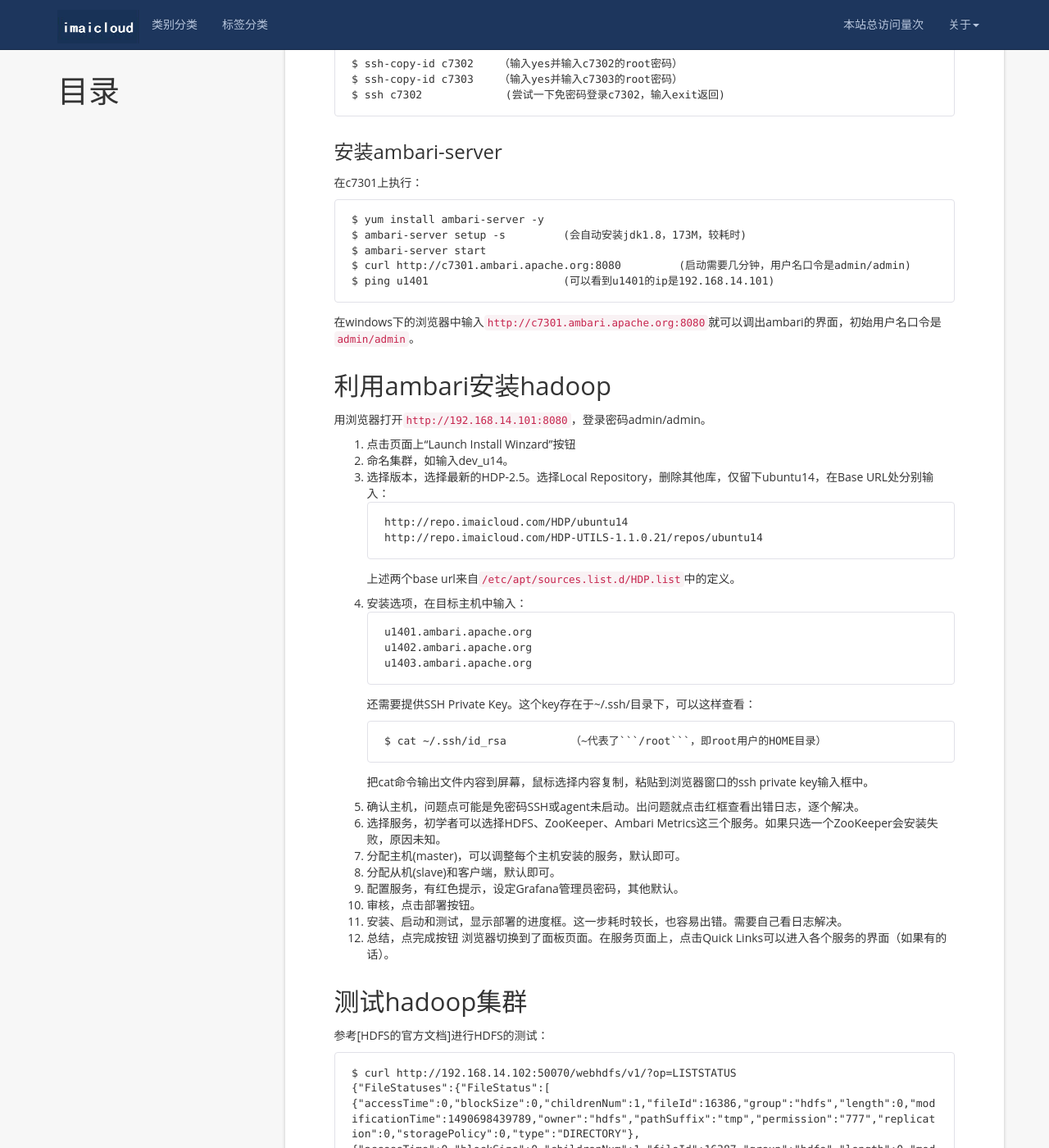
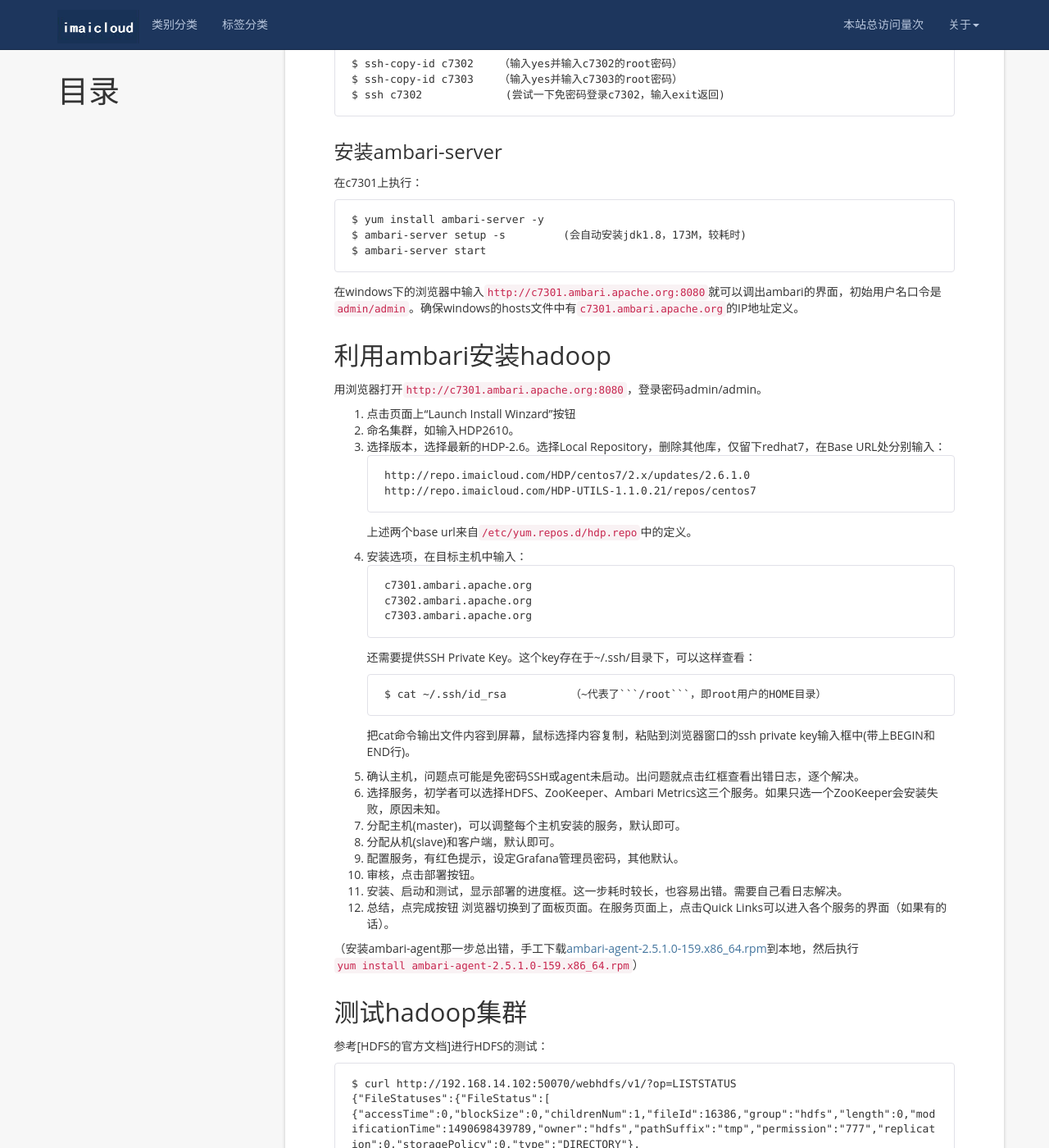
Before and after one commit to zhanglan/blog-1, a Jekyll site: the page built from _posts/2017-7-1- Ambari在本地VM(centos7.3)部署hadoop集群.md, in a window 1280 px wide and 1400 px high, scrolled down 1934 px. Shown: the whole window at 82% size. Built offline with Jekyll 4.4.1, drawn with Linux system fonts in a browser that asks for light colours; nearby versions of some CDN libraries; comment, search, counter and statistics services are not loaded.

Commit message:
Update 2017-7-1- Ambari在本地VM(centos7.3)部署hadoop集群.md

````diff
--- a/_posts/2017-7-1- Ambari在本地VM(centos7.3)部署hadoop集群.md
+++ b/_posts/2017-7-1- Ambari在本地VM(centos7.3)部署hadoop集群.md
@@ -73,33 +73,31 @@ $ ssh c7302             (尝试一下免密码登录c7302，输入exit返回)
 $ yum install ambari-server -y
 $ ambari-server setup -s         (会自动安装jdk1.8，173M，较耗时)
 $ ambari-server start
-$ curl http://c7301.ambari.apache.org:8080         (启动需要几分钟，用户名口令是admin/admin)
-$ ping u1401                     (可以看到u1401的ip是192.168.14.101)
 ```
-在windows下的浏览器中输入```http://c7301.ambari.apache.org:8080```就可以调出ambari的界面，初始用户名口令是`admin/admin`。
+在windows下的浏览器中输入```http://c7301.ambari.apache.org:8080```就可以调出ambari的界面，初始用户名口令是`admin/admin`。确保windows的hosts文件中有`c7301.ambari.apache.org`的IP地址定义。
 
 ## 利用ambari安装hadoop
 
-用浏览器打开```http://192.168.14.101:8080```，登录密码admin/admin。
+用浏览器打开```http://c7301.ambari.apache.org:8080```，登录密码admin/admin。
  1. 点击页面上“Launch Install Winzard”按钮
- 2. 命名集群，如输入dev_u14。
- 3. 选择版本，选择最新的HDP-2.5。选择Local Repository，删除其他库，仅留下ubuntu14，在Base URL处分别输入：
+ 2. 命名集群，如输入HDP2610。
+ 3. 选择版本，选择最新的HDP-2.6。选择Local Repository，删除其他库，仅留下redhat7，在Base URL处分别输入：
 ```
-http://repo.imaicloud.com/HDP/ubuntu14
-http://repo.imaicloud.com/HDP-UTILS-1.1.0.21/repos/ubuntu14
+http://repo.imaicloud.com/HDP/centos7/2.x/updates/2.6.1.0
+http://repo.imaicloud.com/HDP-UTILS-1.1.0.21/repos/centos7
 ```
-上述两个base url来自```/etc/apt/sources.list.d/HDP.list```中的定义。
+上述两个base url来自`/etc/yum.repos.d/hdp.repo`中的定义。
  4. 安装选项，在目标主机中输入：
 ```
-u1401.ambari.apache.org
-u1402.ambari.apache.org
-u1403.ambari.apache.org
+c7301.ambari.apache.org
+c7302.ambari.apache.org
+c7303.ambari.apache.org
 ```
 还需要提供SSH Private Key。这个key存在于~/.ssh/目录下，可以这样查看：
 ```
 $ cat ~/.ssh/id_rsa          （~代表了```/root```，即root用户的HOME目录）
 ```
-把cat命令输出文件内容到屏幕，鼠标选择内容复制，粘贴到浏览器窗口的ssh private key输入框中。
+把cat命令输出文件内容到屏幕，鼠标选择内容复制，粘贴到浏览器窗口的ssh private key输入框中(带上BEGIN和END行)。
  5. 确认主机，问题点可能是免密码SSH或agent未启动。出问题就点击红框查看出错日志，逐个解决。
  6. 选择服务，初学者可以选择HDFS、ZooKeeper、Ambari Metrics这三个服务。如果只选一个ZooKeeper会安装失败，原因未知。
  7. 分配主机(master)，可以调整每个主机安装的服务，默认即可。
@@ -109,6 +107,8 @@
  11. 安装、启动和测试，显示部署的进度框。这一步耗时较长，也容易出错。需要自己看日志解决。
  12. 总结，点完成按钮
 浏览器切换到了面板页面。在服务页面上，点击Quick Links可以进入各个服务的界面（如果有的话）。
+
+（安装ambari-agent那一步总出错，手工下载[ambari-agent-2.5.1.0-159.x86_64.rpm]( http://repo.imaicloud.com/ambari/centos7/2.x/updates/2.5.1.0/ambari/ambari-agent-2.5.1.0-159.x86_64.rpm)到本地，然后执行`yum install ambari-agent-2.5.1.0-159.x86_64.rpm`）
 
 ## 测试hadoop集群
 参考[HDFS的官方文档]进行HDFS的测试：
````
